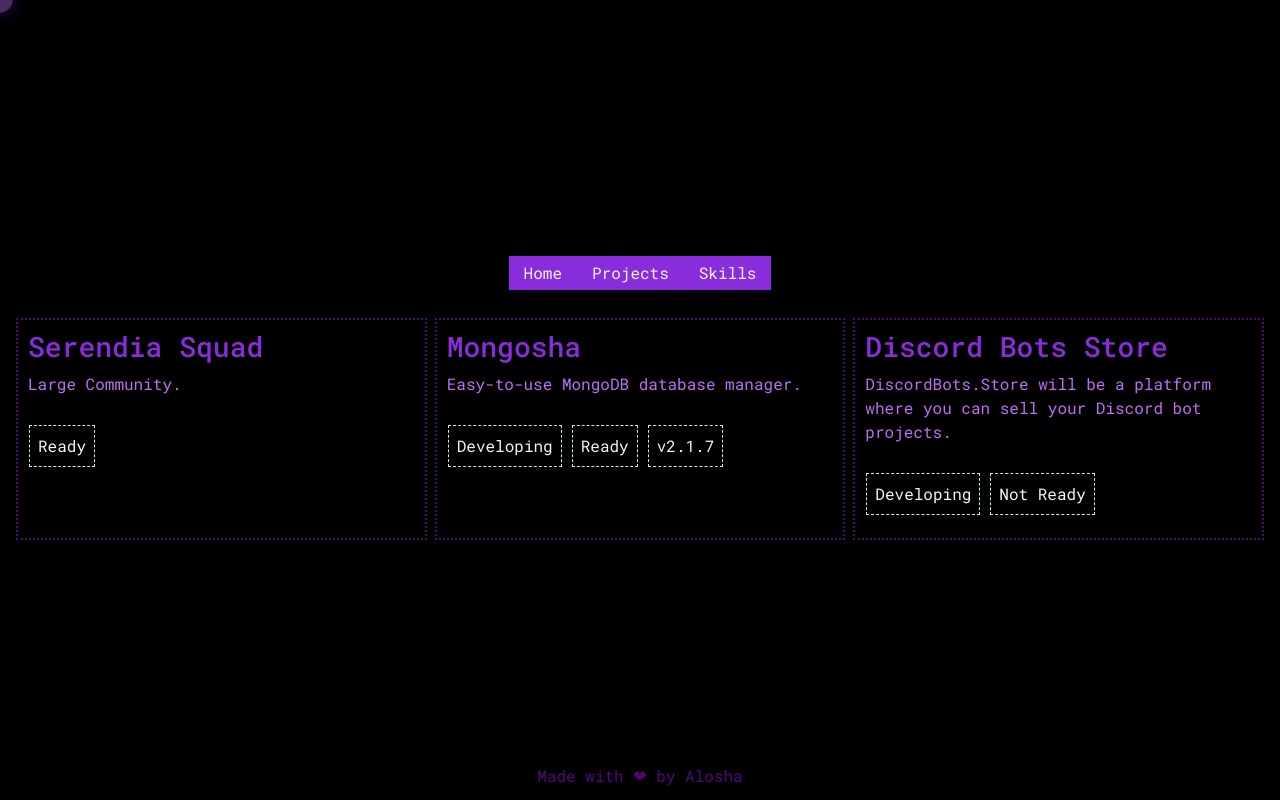
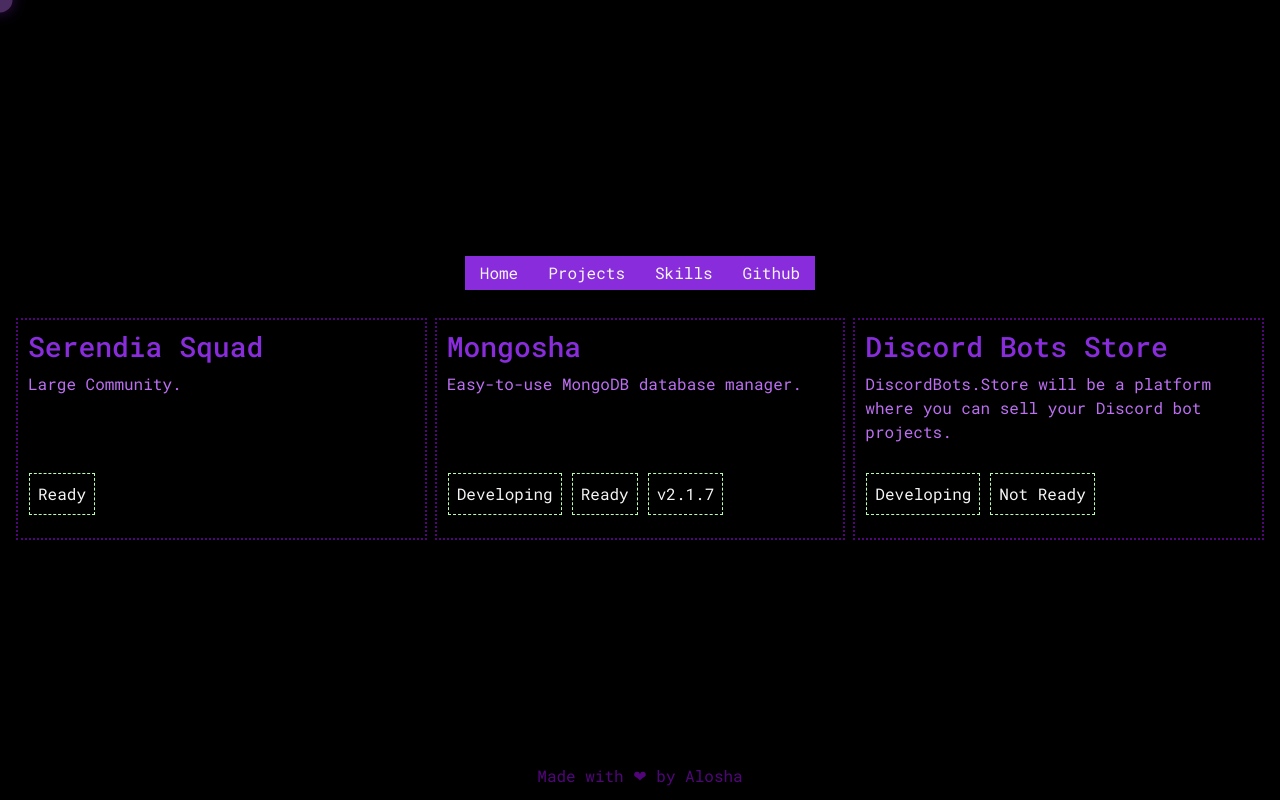
Before and after one commit to aloshai/alosha.github.io, a Vue app: page /projects in a window 1280 px wide. Built offline with nearby package versions, Linux system fonts and the light colour scheme.

Commit message:
update and changes

```diff
--- a/src/App.vue
+++ b/src/App.vue
@@ -3,7 +3,15 @@
     <div id="point-cursor" class="cursor"></div>
 
     <div
-      class="jumbotron d-flex justify-content-center align-items-center flex-column min-vh-100 p-4"
+      class="
+        jumbotron
+        d-flex
+        justify-content-center
+        align-items-center
+        flex-column
+        min-vh-100
+        p-4
+      "
     >
       <div class="header text-center mb-4">
         <div id="home">
@@ -23,6 +31,14 @@
             to="/skills"
             style="text-decoration: none; color: inherit"
             >Skills</router-link
+          >
+        </div>
+        <div id="skills">
+          <a
+            style="text-decoration: none; color: inherit"
+            target="__blank"
+            href="https://github.com/aloshai"
+            >Github</a
           >
         </div>
       </div>
@@ -66,7 +82,7 @@
       pointCursor.style.left = `${x}px`;
     });
 
-    this.typeWriter("author", "Made with ❤ by Alosha", 125);
+    this.typeWriter("author", "Made with ❤ by Alosha", 50);
   },
 };
 </script>
--- a/src/views/Home.vue
+++ b/src/views/Home.vue
@@ -35,27 +35,31 @@
     await this.typeWriter(
       "welcome",
       'Hello, I am <span class="quaternary">Alosha</span>!',
-      50
+      10
     );
     await this.typeWriter(
       "dev",
       '<span class="quaternary">FULL-STACK</span> Developer.',
-      25
+      10
     );
 
-    document.getElementById("who-div").style.setProperty("display", "block", "important");
-    await this.typeWriter("who-title", "Who I am?", 50);
+    document
+      .getElementById("who-div")
+      .style.setProperty("display", "block", "important");
+    await this.typeWriter("who-title", "Who I am?", 10);
     await this.typeWriter(
       "who",
-      'I am <span class="green">Mert Yılmaz</span>. I am <span class="green">17</span> years old and I am an high school student. I am still learning new stuff in programming. I am an <span class="green">.NET</span>, <span class="green">JavaScript</span>, <span class="green">TypeScript</span>, and <span class="green">Vue</span> developer. Beside them, I am also interested in <span class="green">DevOps</span>.',
-      25
+      'I am <span class="green">Mert Yılmaz</span>. I am <span class="green">17</span> years old and I am a high school student. I am still learning new stuff in programming. I am an <span class="green">.NET</span>, <span class="green">JavaScript</span>, <span class="green">TypeScript</span>, and <span class="green">Vue</span> developer. Beside them, I am also interested in <span class="green">DevOps</span>.',
+      10
     );
-    document.getElementById("contact-me-div").style.setProperty("display", "block", "important");
-    await this.typeWriter("contact-title", "Do you want to contact?");
+    document
+      .getElementById("contact-me-div")
+      .style.setProperty("display", "block", "important");
+    await this.typeWriter("contact-title", "Do you want to contact?", 10);
     await this.typeWriter(
       "contact",
       'You can find on me my <span class="green">e-mail</span> address or on my <span class="green">Discord account</span>.',
-      25
+      10
     );
   },
 };
--- a/src/views/Projects.vue
+++ b/src/views/Projects.vue
@@ -6,9 +6,9 @@
         :key="i"
         class="col-lg col-sm-12 p-1"
       >
-        <div class="border-dotted-block quaternary">
+        <div @click="go(project.target)" style="display: flex; flex-direction: column;" class="border-dotted-block quaternary">
           <h3 class="tertiary">{{ project.name }}</h3>
-          <p>{{ project.description }}</p>
+          <p style="flex-grow: 1">{{ project.description }}</p>
           <div v-if="project.tags.length > 0" class="row p-2">
             <div
               v-for="(tag, j) in project.tags"
@@ -33,19 +33,28 @@
           name: "Serendia Squad",
           description: "Large Community.",
           tags: ["Ready"],
+          target: "https://serendiasquad.xyz/"
         },
                 {
           name: "Mongosha",
           description: "Easy-to-use MongoDB database manager.",
           tags: ["Developing", "Ready", "v2.1.7"],
+          target: "https://www.npmjs.com/package/mongosha"
         },
                 {
           name: "Discord Bots Store",
           description: "DiscordBots.Store will be a platform where you can sell your Discord bot projects.",
           tags: ["Developing", "Not Ready"],
+          target: "https://discordbots.store/"
         },
       ],
     };
   },
+
+  methods: {
+    go(str) {
+      window.open(str);
+    }
+  }
 };
 </script>
```
